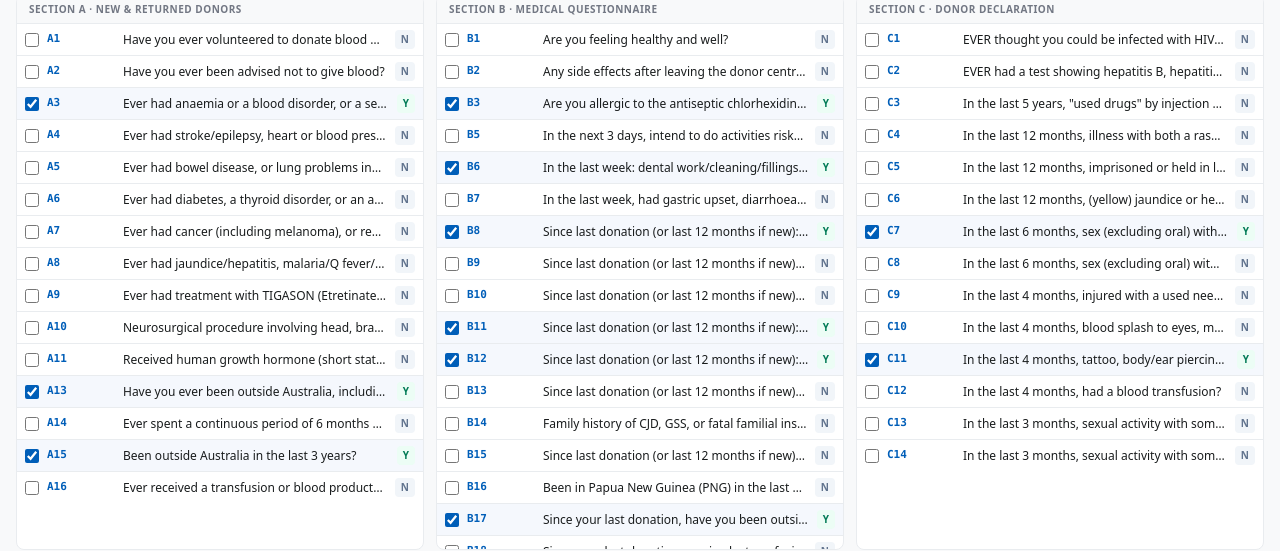
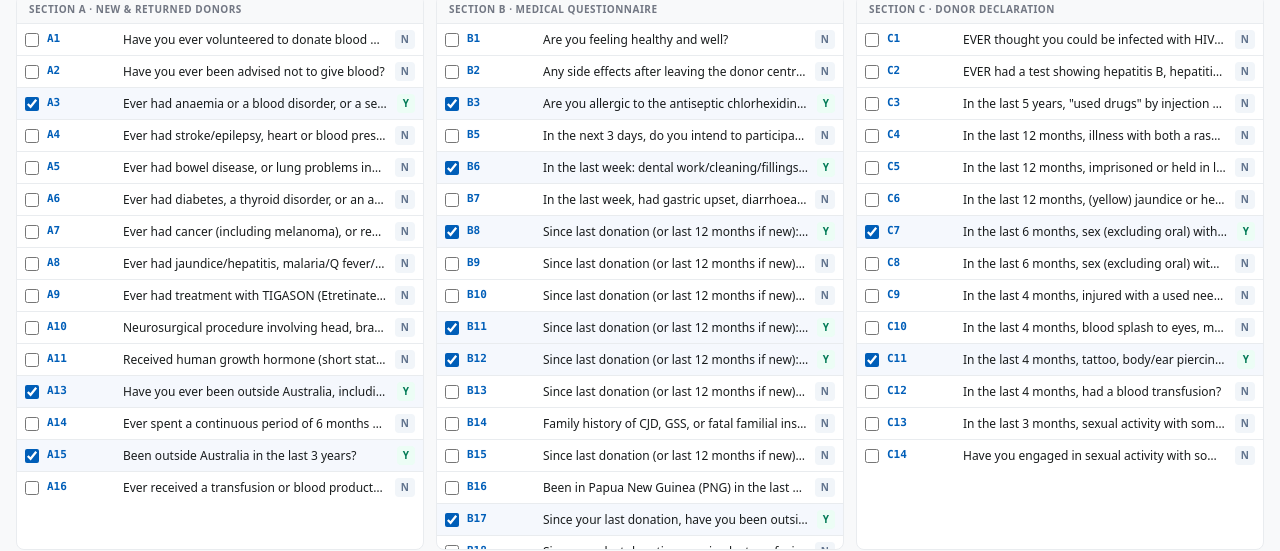
Before and after one commit to cthompson248/elias, a Next.js app: page /interview in a window 1280 px wide. Shown: the part 173-724 px from the top of the page. Built offline with nearby package versions, Linux system fonts and the light colour scheme.

Commit message:
Update lifeblood-questions.ts

```diff
--- a/src/app/interview/lifeblood-questions.ts
+++ b/src/app/interview/lifeblood-questions.ts
@@ -135,7 +135,7 @@ export const lifebloodQuestionBank: QuestionBankEntry[] = [
   entry(
     "B5",
     B,
-    "In the next 3 days, intend to do activities risky if unwell after donating (e.g. heavy machinery, diving, flying)?",
+    "In the next 3 days, do you intend to participate in any activity which would place you or others at risk of injury if you were to become unwell after donating, such as driving public transport, operating heavy machinery, underwater diving, piloting a plane?",
     "no"
   ),
   entry(
@@ -309,7 +309,7 @@ export const lifebloodQuestionBank: QuestionBankEntry[] = [
   entry(
     "C14",
     C,
-    'In the last 3 months, sexual activity with someone who has ever injected non-prescribed drugs?',
+    'Have you engaged in sexual activity with someone who has ever "used drugs" by injection or been injected, even once, with drugs not prescribed by a doctor or dentist?',
     "no"
   ),
 ];
```
